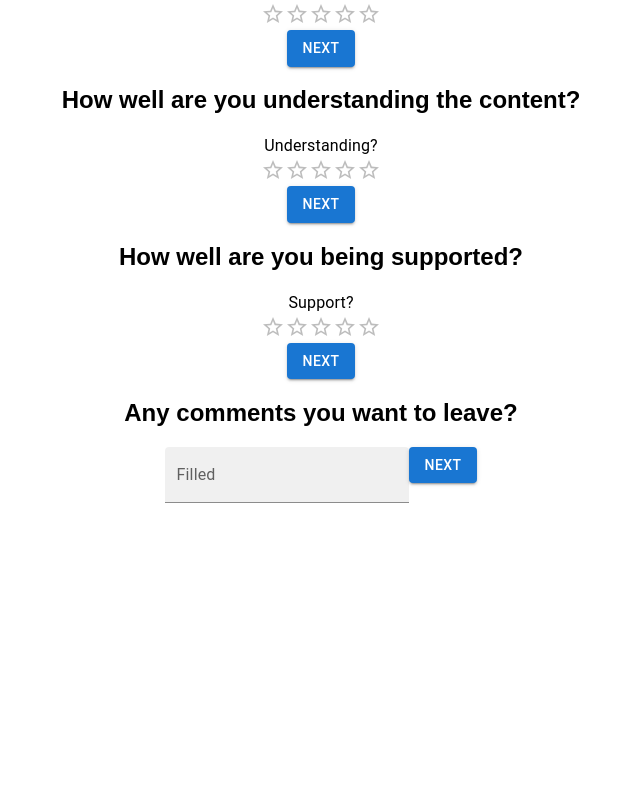
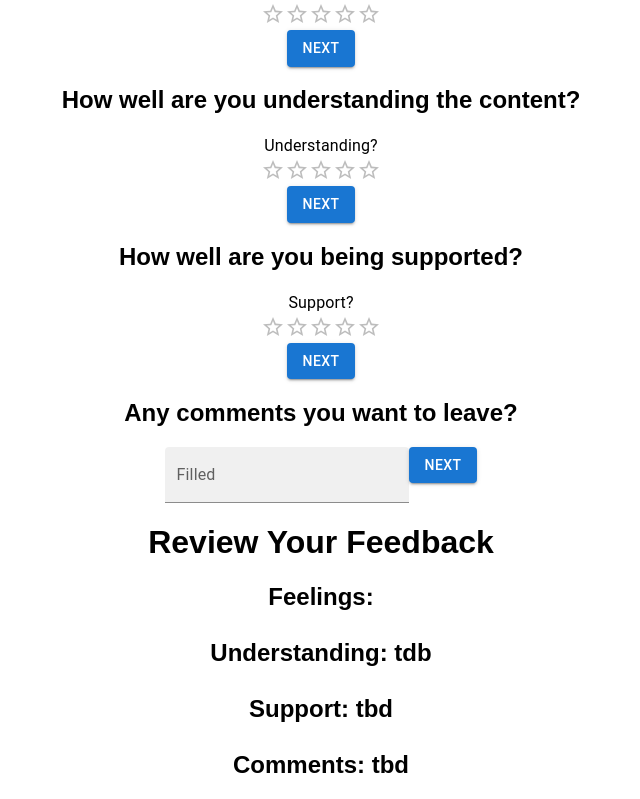
Before and after one commit to jdbirkeland/weekend-redux-feedback-loop, a React (Create React App) app: page / in a window 1280 px wide. Shown: the part 249-1048 px from the top of the page, without its empty margins (319-959 px from the left). Before the commit the page ends 800 px from the top, so only its background shows below. Built offline with nearby package versions, Linux system fonts and the light colour scheme.

Commit message:
setting up feedback page

```diff
--- a/src/components/App/App.jsx
+++ b/src/components/App/App.jsx
@@ -6,6 +6,7 @@ import Feelings from '../Feeling/Feeling';
 import Header from '../Header/Header';
 import Support from '../Support/Support';
 import Understanding from '../Understanding/Understanding';
+import Feedback from '../Feedback/Feedback';
 
 function App() {
 
@@ -16,6 +17,7 @@ function App() {
       <Understanding/>
       <Support/>
       <Comments/>
+      <Feedback/>
 
     </div>
   );
--- /dev/null
+++ b/src/components/Feedback/Feedback.jsx
@@ -0,0 +1,45 @@
+import { useSelector, useDispatch } from 'react-redux';
+import { useHistory } from 'react-router';
+import { useState } from 'react';
+import axios from 'axios';
+
+function Feedback() {
+    const feeling = useSelector((store) => store.feeling);
+
+    const history = useHistory();
+    const dispatch = useDispatch();
+
+    const [currentFeedback, setCurrentFeedback] = useState({
+        feelings: feeling.feelings,
+    });
+
+    console.log('currentFeedback', currentFeedback);
+
+    return (
+        <>
+            <h1>Review Your Feedback</h1>
+            <div className="feedback">
+                <h2 className="feedbackData">
+
+
+                <div>
+                Feelings: {currentFeedback.feelings}
+                <br />
+                <br />
+                Understanding: tdb
+                <br />
+                <br />
+                Support: tbd
+                <br />
+                <br />
+                Comments: tbd
+                </div>
+
+
+                </h2>
+            </div>
+        </>
+    );
+}
+
+export default Feedback;
--- a/src/components/Feeling/Feeling.jsx
+++ b/src/components/Feeling/Feeling.jsx
@@ -29,7 +29,7 @@ function Feelings() {
             feelings: '',
         });
 
-        history.push(`/feedback`);
+        history.push(`/Feedback`);
     };
 
     console.log('newFeelings', newFeelings);
```
Also changed, not shown: 1 other file (tests, documents, lock files or other folders).
